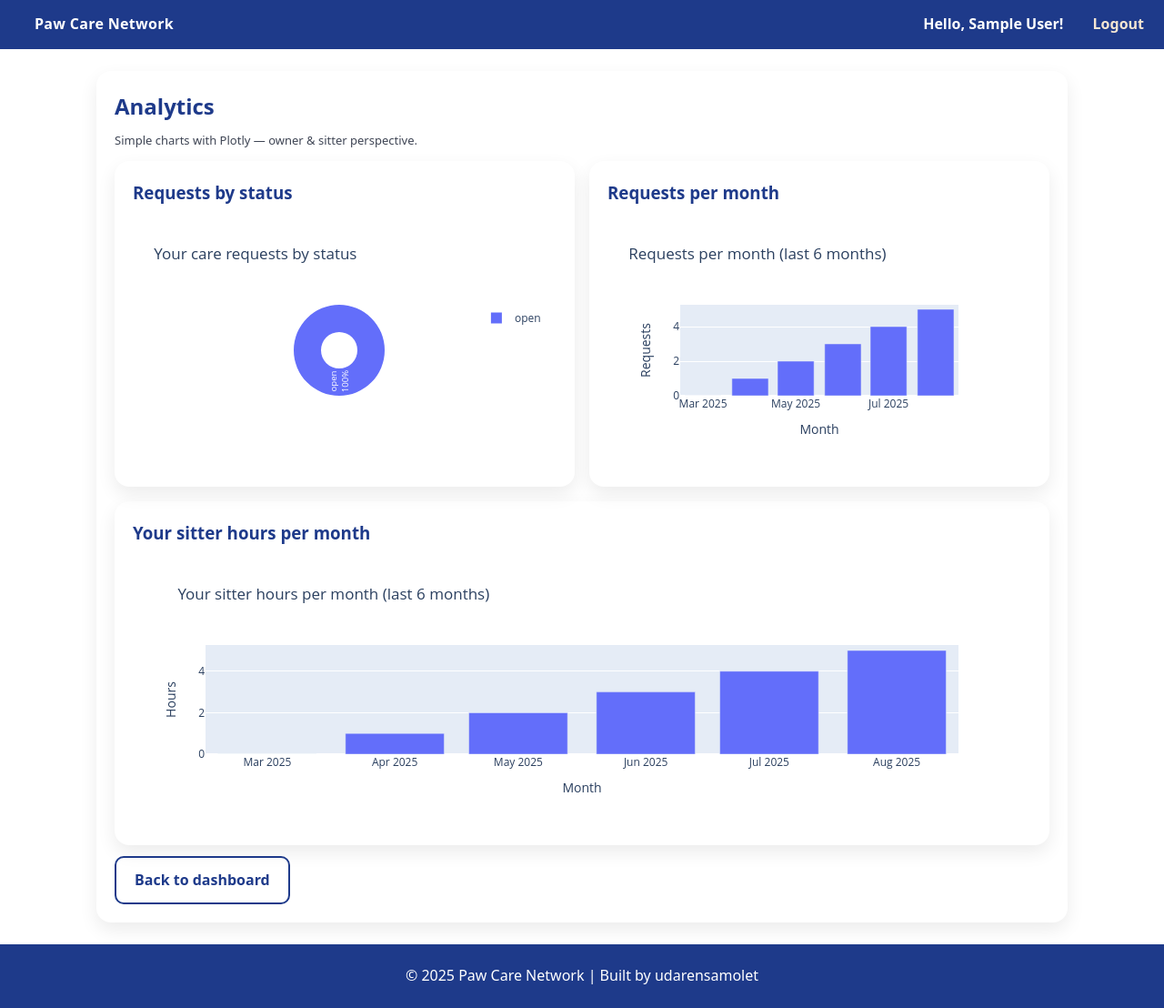
After one commit to udarensamolet/paw-care-network, a Flask app: page /analytics in a window 1280 px wide. The commit adds this page. Shown: the whole page at 91% size. Run offline with Flask 3, Linux system fonts and the light colour scheme; a user stored in the database is signed in; tables that the repository leaves empty hold one stand-in row (values such as "Sample post"); some libraries are stand-ins or nearby versions.

Commit message:
added plotly

```diff
--- a/app/__init__.py
+++ b/app/__init__.py
@@ -49,6 +49,9 @@ def create_app():
     from .assignments.routes import assignments_bp
 
     app.register_blueprint(assignments_bp)
+
+    from .analytics.routes import analytics_bp
+    app.register_blueprint(analytics_bp)
 
     @app.get("/")
     def index():
@@ -131,18 +134,12 @@ def create_app():
                 return ""
 
         def fmt_dt(dt):
-            """YYYY-MM-DD HH:MM for human-readable date-time."""
             try:
                 return dt.strftime("%Y-%m-%d %H:%M")
             except Exception:
                 return ""
 
         def static_filename(path):
-            """
-            Normalize a stored path to be used with url_for('static', filename=...).
-            We store relative paths like 'uploads/<file>'. If a legacy value like
-            '/static/uploads/<file>' appears, strip the '/static/' prefix.
-            """
             if not path:
                 return None
             p = str(path)
--- /dev/null
+++ b/app/analytics/routes.py
@@ -0,0 +1,154 @@
+from datetime import datetime
+from collections import Counter
+import json
+import importlib
+
+from flask import Blueprint, render_template
+from flask_login import login_required, current_user
+
+from ..models.care import CareRequest
+from ..models.assignment import CareAssignment
+
+analytics_bp = Blueprint("analytics", __name__, template_folder="../templates")
+
+try:
+    px = importlib.import_module("plotly.express")
+    PlotlyJSONEncoder = importlib.import_module("plotly.utils").PlotlyJSONEncoder
+    _HAS_PLOTLY = True
+except Exception:
+    px = None
+    PlotlyJSONEncoder = None
+    _HAS_PLOTLY = False
+
+
+def _month_key(dt: datetime) -> str:
+    return dt.strftime("%Y-%m")
+
+
+def _last_n_months_labels(n: int = 6) -> list[str]:
+    base = datetime.utcnow().replace(day=1, hour=0, minute=0, second=0, microsecond=0)
+    months = []
+    for i in range(n - 1, -1, -1):
+        y = base.year
+        m = base.month - i
+        while m <= 0:
+            m += 12
+            y -= 1
+        months.append(f"{y:04d}-{m:02d}")
+    return months
+
+
+@analytics_bp.get("/analytics")
+@login_required
+def overview():
+    """Analytics страница с 3 графики (Plotly) — точно като в StackOverflow примера."""
+
+    my_reqs = CareRequest.query.filter_by(owner_id=current_user.id).all()
+
+    by_status = Counter([(r.status or "unknown") for r in my_reqs])
+    status_labels = list(by_status.keys()) or ["no data"]
+    status_values = list(by_status.values()) or [1]
+
+    months = _last_n_months_labels(6)
+    monthly_counts = {m: 0 for m in months}
+    for r in my_reqs:
+        if r.start_at:
+            k = _month_key(r.start_at)
+            if k in monthly_counts:
+                monthly_counts[k] += 1
+    months_x = list(monthly_counts.keys())
+    months_y = list(monthly_counts.values())
+
+    my_assignments = CareAssignment.query.filter(
+        CareAssignment.sitter_id == current_user.id,
+        CareAssignment.status.in_(["pending", "active", "done"]),
+    ).all()
+
+    sitter_hours = {m: 0.0 for m in months}
+    for a in my_assignments:
+        if not a.start_at or not a.end_at:
+            continue
+        dur_h = (a.end_at - a.start_at).total_seconds() / 3600.0
+        if dur_h <= 0:
+            continue
+        k = _month_key(a.start_at)
+        if k in sitter_hours:
+            sitter_hours[k] += round(dur_h, 2)
+
+    sitter_x = list(sitter_hours.keys())
+    sitter_y = list(sitter_hours.values())
+
+    def dumps_obj(obj) -> str:
+        if _HAS_PLOTLY and PlotlyJSONEncoder is not None:
+            return json.dumps(obj, cls=PlotlyJSONEncoder, allow_nan=False)
+        return json.dumps(obj, allow_nan=False)
+
+    if _HAS_PLOTLY and px is not None:
+        fig_status = px.pie(
+            names=status_labels,
+            values=status_values,
+            hole=0.4,
+            title="Your care requests by status",
+        )
+        fig_status.update_traces(textposition="inside", textinfo="percent+label")
+
+        fig_reqs = px.bar(
+            x=months_x,
+            y=months_y,
+            title="Requests per month (last 6 months)",
+            labels={"x": "Month", "y": "Requests"},
+        )
+
+        fig_hours = px.bar(
+            x=sitter_x,
+            y=sitter_y,
+            title="Your sitter hours per month (last 6 months)",
+            labels={"x": "Month", "y": "Hours"},
+        )
+
+        status_json = dumps_obj(fig_status)
+        requests_json = dumps_obj(fig_reqs)
+        hours_json = dumps_obj(fig_hours)
+    else:
+        status_json = dumps_obj(
+            {
+                "data": [
+                    {
+                        "type": "pie",
+                        "labels": status_labels,
+                        "values": status_values,
+                        "hole": 0.4,
+                        "textinfo": "percent+label",
+                        "textposition": "inside",
+                    }
+                ],
+                "layout": {"title": "Your care requests by status"},
+            }
+        )
+        requests_json = dumps_obj(
+            {
+                "data": [{"type": "bar", "x": months_x, "y": months_y}],
+                "layout": {
+                    "title": "Requests per month (last 6 months)",
+                    "xaxis": {"title": "Month"},
+                    "yaxis": {"title": "Requests"},
+                },
+            }
+        )
+        hours_json = dumps_obj(
+            {
+                "data": [{"type": "bar", "x": sitter_x, "y": sitter_y}],
+                "layout": {
+                    "title": "Your sitter hours per month (last 6 months)",
+                    "xaxis": {"title": "Month"},
+                    "yaxis": {"title": "Hours"},
+                },
+            }
+        )
+
+    return render_template(
+        "analytics.html",
+        status_json=status_json,
+        requests_json=requests_json,
+        hours_json=hours_json,
+    )
--- a/app/templates/_layout.html
+++ b/app/templates/_layout.html
@@ -9,7 +9,6 @@
     <meta name="theme-color" content="#F5E6D3">
     <link rel="stylesheet" href="{{ url_for('static', filename='css/main.css') }}">
     <link rel="stylesheet" href="{{ url_for('static', filename='css/flash.css') }}">
-    <link rel="stylesheet" href="{{ url_for('static', filename='css/home.css') }}">
 </head>
 
 <body>
--- /dev/null
+++ b/app/templates/analytics.html
@@ -0,0 +1,44 @@
+{% extends "_layout.html" %}
+{% block content %}
+<div class="container">
+  <div class="tile" style="max-width:1100px">
+    <h2 style="margin:0 0 8px 0;color:var(--blue)">Analytics</h2>
+    <p class="help" style="margin:0 0 12px 0">
+      Simple charts with Plotly — owner & sitter perspective.
+    </p>
+
+    <div class="grid cols-2">
+      <div class="tile" style="min-height:340px">
+        <h3>Requests by status</h3>
+        <div id="chart-status" style="height:280px"></div>
+      </div>
+
+      <div class="tile" style="min-height:340px">
+        <h3>Requests per month</h3>
+        <div id="chart-requests" style="height:280px"></div>
+      </div>
+    </div>
+
+    <div class="tile" style="margin-top:16px; min-height:360px">
+      <h3>Your sitter hours per month</h3>
+      <div id="chart-hours" style="height:300px"></div>
+    </div>
+
+    <div style="margin-top:12px">
+      <a class="btn outline" href="{{ url_for('dashboard') }}">Back to dashboard</a>
+    </div>
+  </div>
+</div>
+
+<script src="https://cdn.plot.ly/plotly-2.30.0.min.js"></script>
+
+<script>
+  const FIG_STATUS   = {{ status_json   | safe }};
+  const FIG_REQUESTS = {{ requests_json | safe }};
+  const FIG_HOURS    = {{ hours_json    | safe }};
+
+  Plotly.newPlot('chart-status',   FIG_STATUS.data,   FIG_STATUS.layout,   {displayModeBar:false});
+  Plotly.newPlot('chart-requests', FIG_REQUESTS.data, FIG_REQUESTS.layout, {displayModeBar:false});
+  Plotly.newPlot('chart-hours',    FIG_HOURS.data,    FIG_HOURS.layout,    {displayModeBar:false});
+</script>
+{% endblock %}
--- a/app/templates/dashboard.html
+++ b/app/templates/dashboard.html
@@ -33,10 +33,11 @@
     </div>
 
     <div class="tile">
-      <h3>Friends’ open requests</h3>
+      <h3>Friends' open requests</h3>
       <div class="kpi">{{ stats.friends_open_reqs|default(0) }}</div>
       <div class="btn-row">
         <a class="btn outline" href="{{ url_for('matching.open_friend_requests') }}">Browse & apply</a>
+        <a class="btn" href="{{ url_for('analytics.overview') }}">Analytics</a>
       </div>
     </div>
   </div>
--- a/requirements.txt
+++ b/requirements.txt
@@ -5,3 +5,4 @@ Flask-Login>=0.6,<0.7
 python-dotenv>=1.0,<2
 email-validator>=2.0,<3
 Flask-WTF>=1.2,<2
+plotly~=5.18
```
Also changed, not shown: app/analytics/__init__.py (added).
